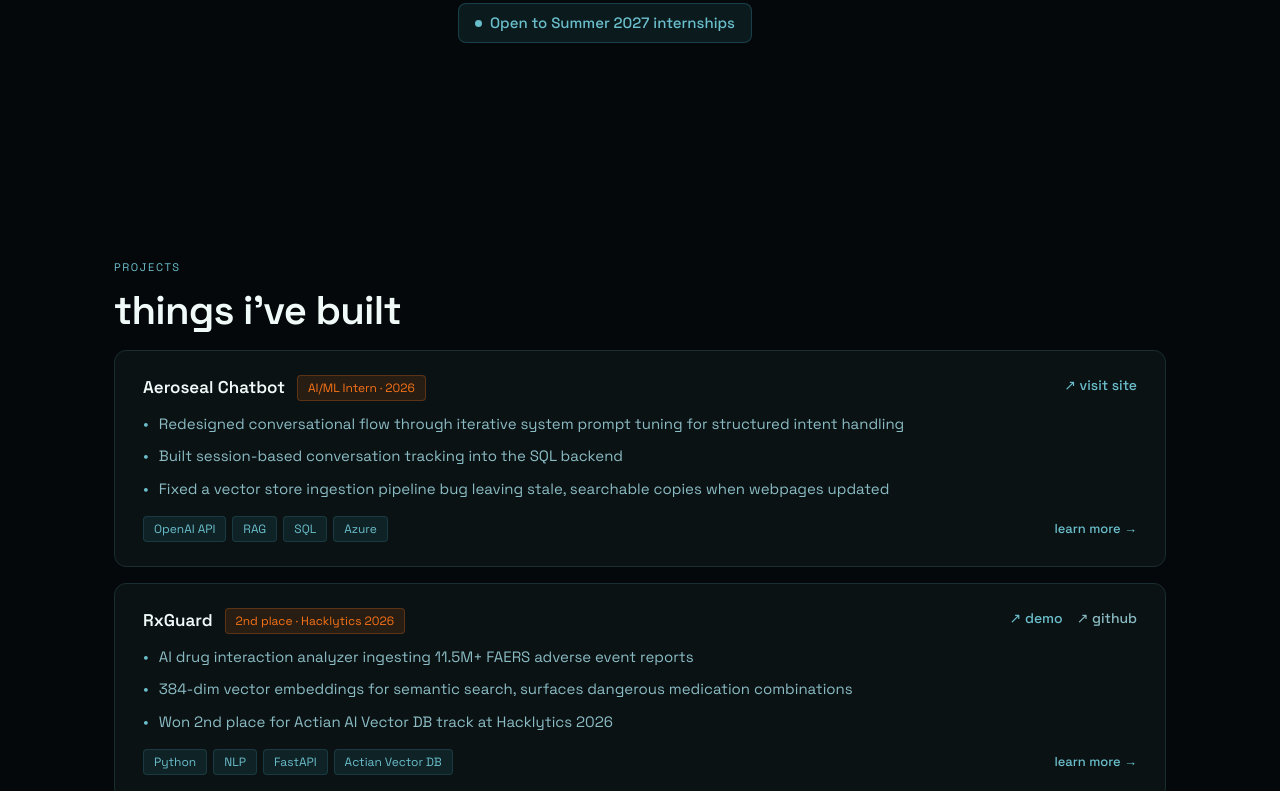
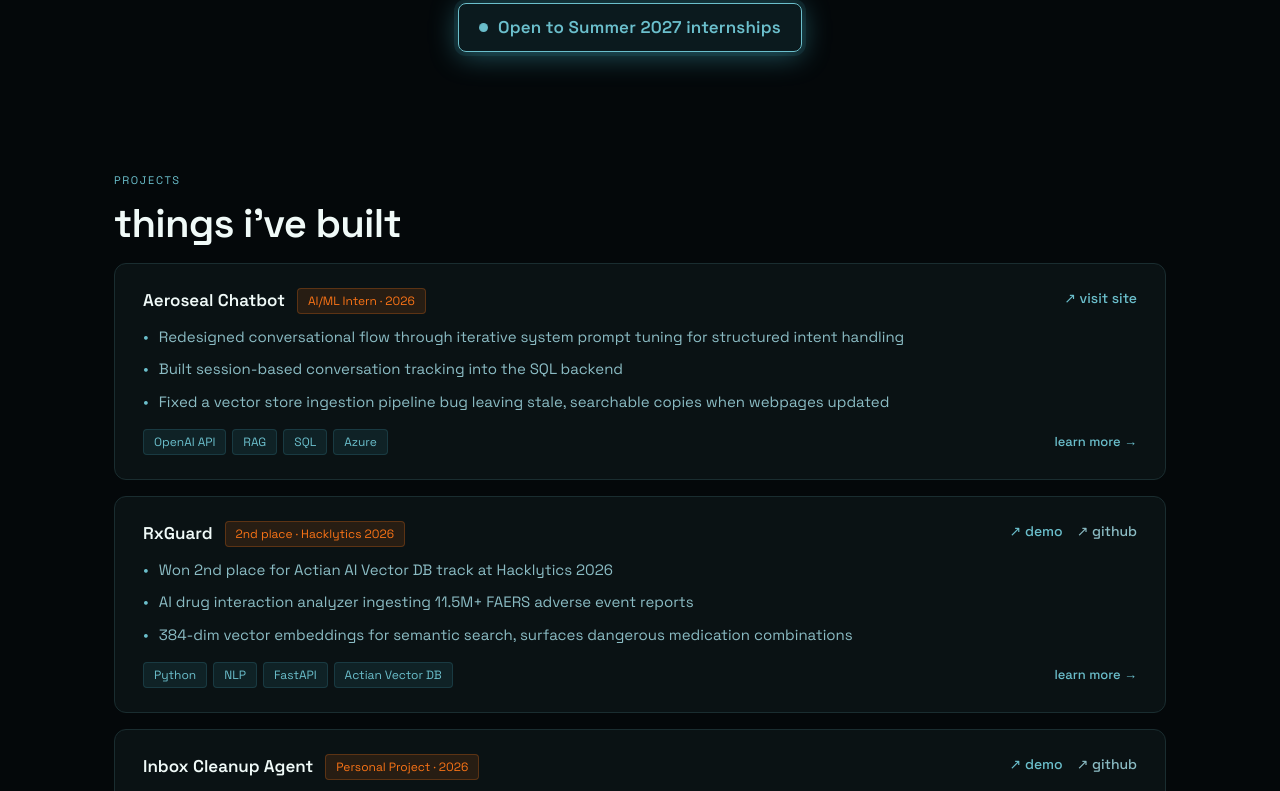
Before and after one commit to Aishi25/PersonalPortfolio, a Next.js app: page / in a window 1280 px wide. Shown: the part 1489-2280 px from the top of the page. Built offline with nearby package versions, Linux system fonts and the light colour scheme.

Commit message:
Polish hero, about badge, and projects layout
- Emphasize Summer 2027 internships status badge
- Reword hero footer to 'confidence score: 110%'
- Lead RxGuard bullets with the Hacklytics win
- Tighten About/Projects spacing so Projects sits higher

```diff
--- a/components/About.tsx
+++ b/components/About.tsx
@@ -72,7 +72,7 @@ function TraitTypewriter() {
 
 export function About() {
   return (
-    <SectionWrapper id="about" style={{ paddingTop: "3rem" }}>
+    <SectionWrapper id="about" style={{ paddingTop: "3rem", paddingBottom: "3rem" }}>
       <SectionLabel>about</SectionLabel>
 
       <div
@@ -280,20 +280,23 @@ export function About() {
               style={{
                 display: "inline-flex",
                 alignItems: "center",
-                gap: "8px",
-                fontSize: "15px",
-                fontWeight: 500,
+                gap: "10px",
+                fontSize: "17px",
+                fontWeight: 600,
+                letterSpacing: "0.01em",
                 color: "var(--primary-light)",
                 background: "var(--primary-dim)",
-                border: "1px solid rgba(61,157,174,0.3)",
+                border: "1.5px solid var(--primary-light)",
                 borderRadius: "var(--radius)",
-                padding: "8px 16px",
+                padding: "11px 20px",
+                boxShadow: "0 0 0 4px var(--primary-dim), 0 4px 20px rgba(61,157,174,0.25)",
+                animation: "glow 2.4s ease-in-out infinite",
               }}
             >
               <span
                 style={{
-                  width: "7px",
-                  height: "7px",
+                  width: "9px",
+                  height: "9px",
                   borderRadius: "50%",
                   background: "var(--primary-light)",
                   display: "inline-block",
@@ -316,6 +319,10 @@ export function About() {
           0%, 100% { opacity: 1; transform: scale(1); }
           50% { opacity: 0.5; transform: scale(0.85); }
         }
+        @keyframes glow {
+          0%, 100% { box-shadow: 0 0 0 4px var(--primary-dim), 0 4px 20px rgba(61,157,174,0.25); }
+          50% { box-shadow: 0 0 0 4px var(--primary-dim), 0 4px 28px rgba(61,157,174,0.5); }
+        }
         @media (max-width: 700px) {
           .about-grid {
             grid-template-columns: 1fr !important;
--- a/components/Hero.tsx
+++ b/components/Hero.tsx
@@ -14,7 +14,7 @@ const RESPONSE_LINES = [
   { text: "→ GT Big Data Big Impact — LSTM economic forecasting + Gemini-powered club chatbot", type: "bullet" },
   { text: "→ Springer paper (2026) — hypergraph curvature in drug-target interactions, co-authored at 17", type: "bullet" },
   { text: "---", type: "divider" },
-  { text: "confidence: 110%  ·  recommendation: hire her", type: "footer" },
+  { text: "confidence score: 110%  ·  recommendation: hire her", type: "footer" },
 ];
 
 
--- a/components/Projects.tsx
+++ b/components/Projects.tsx
@@ -9,7 +9,7 @@ export function Projects() {
   const router = useRouter();
 
   return (
-    <SectionWrapper id="projects">
+    <SectionWrapper id="projects" style={{ paddingTop: "3rem" }}>
       <SectionLabel>projects</SectionLabel>
       <SectionHeading>things i&apos;ve built</SectionHeading>
 
--- a/content/projects.ts
+++ b/content/projects.ts
@@ -80,9 +80,9 @@ export const PROJECTS: Project[] = [
     badgeAccent: true,
     tagline: "Semantic drug interaction intelligence over millions of FDA adverse event reports.",
     bullets: [
+      "Won 2nd place for Actian AI Vector DB track at Hacklytics 2026",
       "AI drug interaction analyzer ingesting 11.5M+ FAERS adverse event reports",
       "384-dim vector embeddings for semantic search, surfaces dangerous medication combinations",
-      "Won 2nd place for Actian AI Vector DB track at Hacklytics 2026",
     ],
     tags: ["Python", "NLP", "FastAPI", "Actian Vector DB"],
     demo: "https://bit.ly/RxGuard",
```
